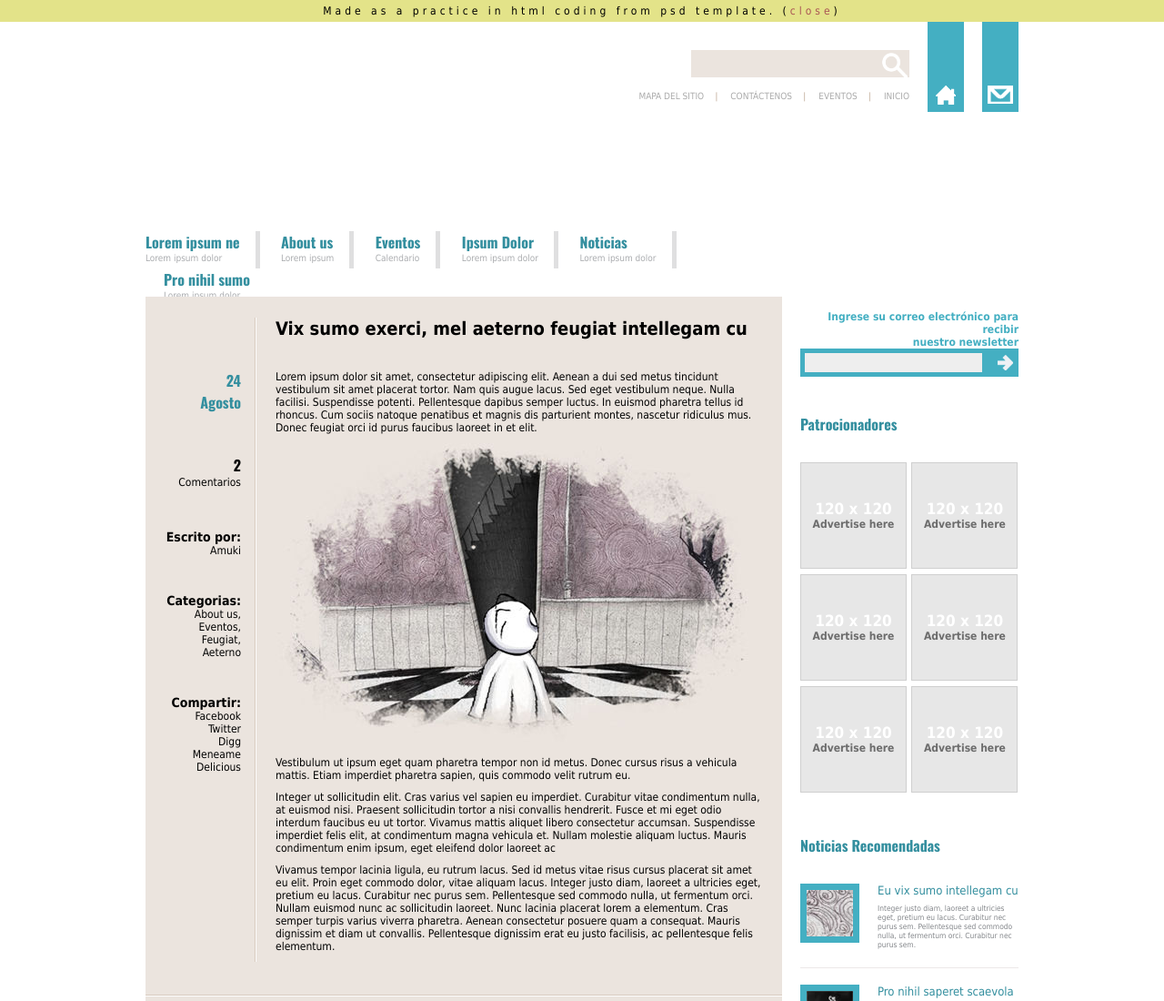
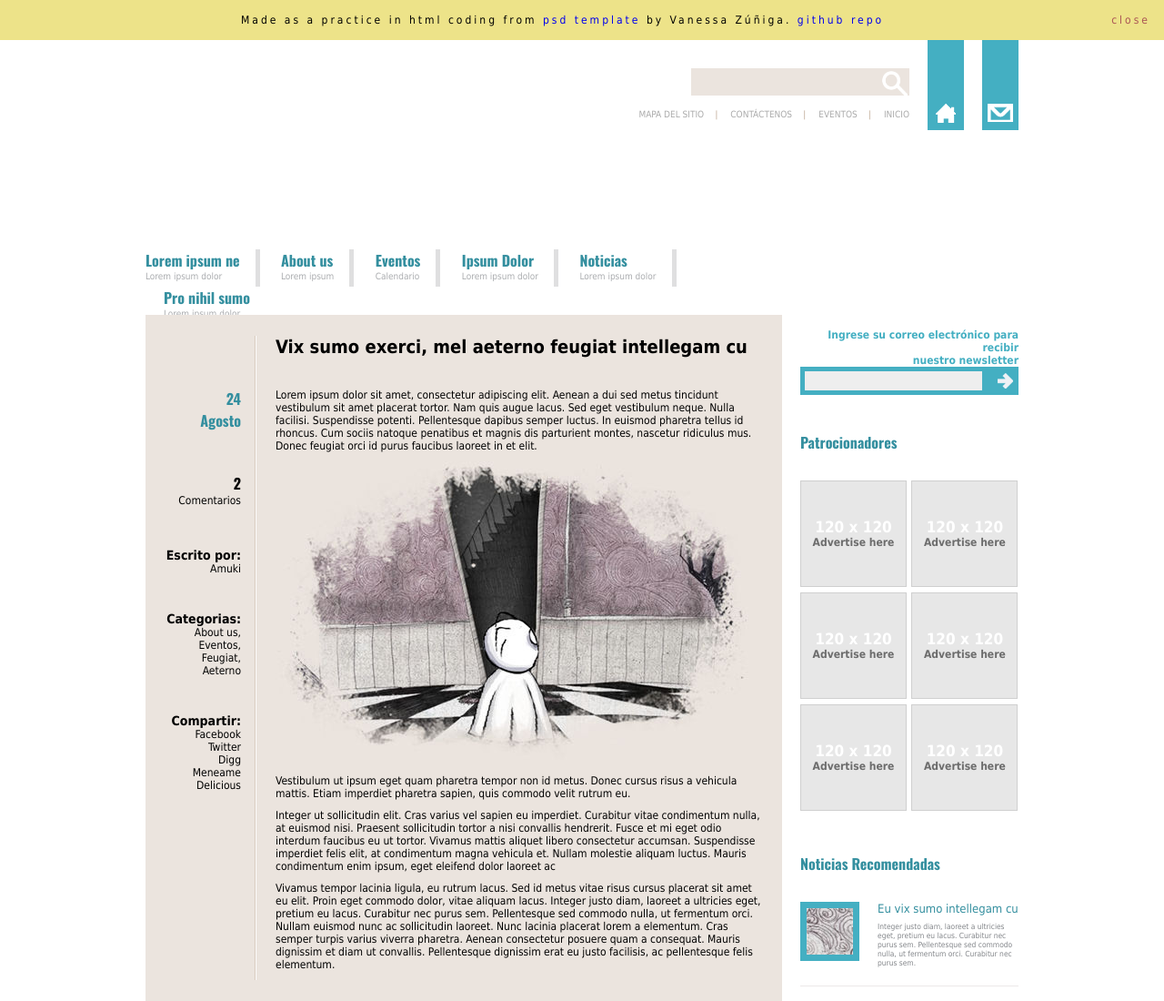
Before and after one commit to RDKNVK/celeste, a plain HTML site: page index.html in a window 1280 px wide. Shown: the top 1100 px of the page at 91% size. Drawn offline with nearby package versions, Linux system fonts and the light colour scheme.

Commit message:
credit added to index.html

```diff
--- a/index.html
+++ b/index.html
@@ -8,7 +8,18 @@
 	<script src="js/less-1.5.0.min.js" type="text/javascript"></script>
 </head>
 <body>
-	<div id="to-hide" style="background-color: rgba(200,200,20,0.5); color: black;text-align: center;padding: 5px; letter-spacing: 4px;">Made as a practice in html coding from psd template. (<a href="#" onclick="document.getElementsByTagName('body')[0].removeChild(document.getElementById('to-hide'));" style="color: #A55;">close</a>)</div>
+	<div id="to-hide" style="background-color: rgba(220,200,20,0.5);
+	color: black;
+	text-align: center;
+	padding: 15px;
+	letter-spacing: 3px;">
+	Made as a practice in html coding from
+	<a href="http://www.free-psd.co/free-psd-website-templates/1042-celeste">psd template</a> by Vanessa Zúñiga.
+	<a href="https://github.com/RDKNVK/celeste/">github repo</a>
+
+	<a href="#" onclick="document.getElementsByTagName('body')[0].removeChild(document.getElementById('to-hide'));" style="color: #A55;float:right;">close</a>
+
+	</div>
 <div id="main-wrapper">
 	<header>
 
```
